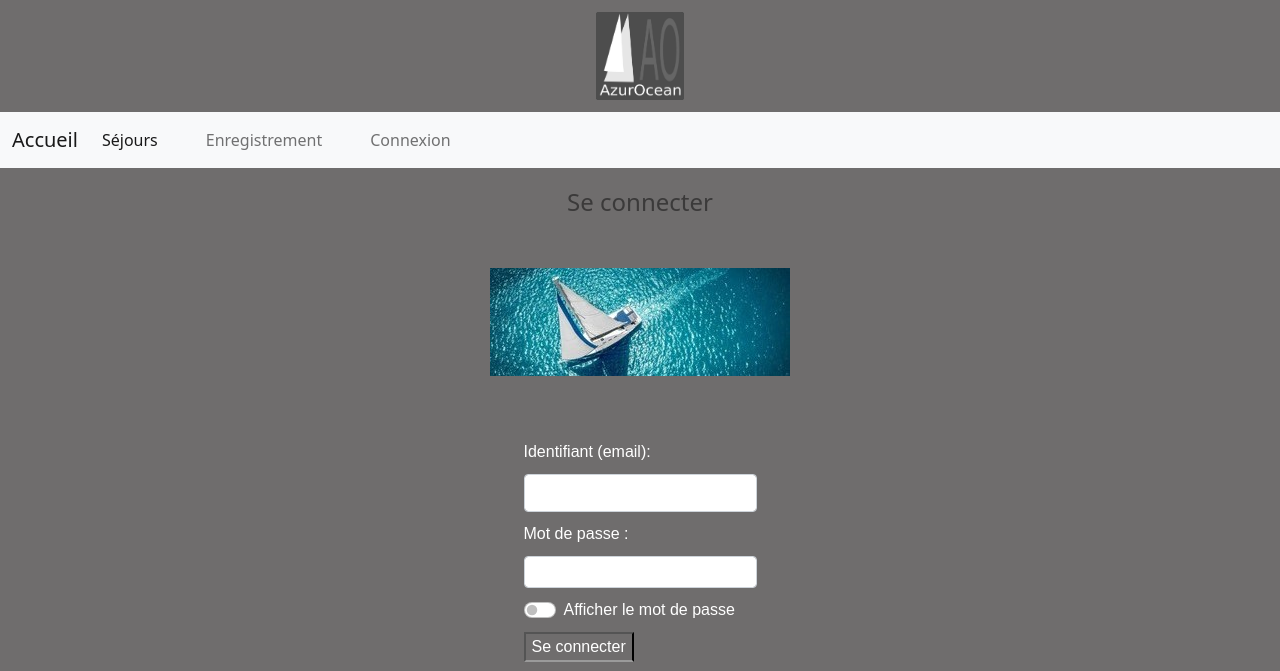
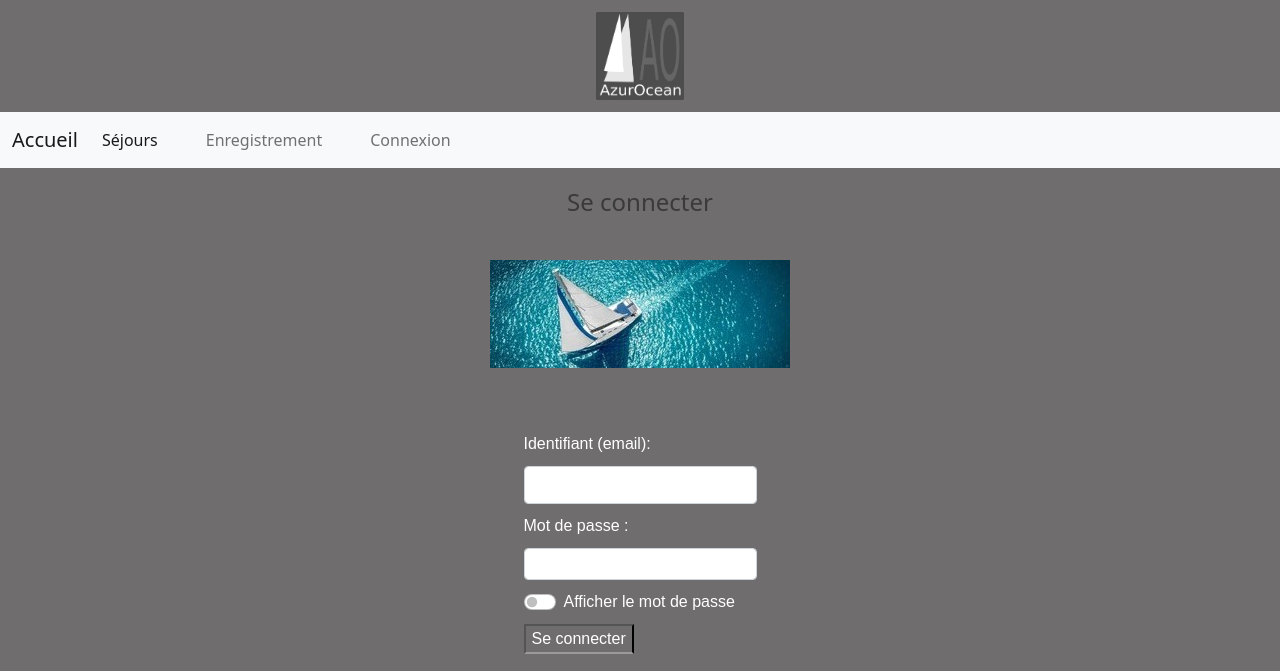
Before and after one commit to Erysam/siteAzurOceanRe, a PHP site: page /siteAzurOceanRe/connexion.php in a window 1280 px wide. Shown: the top 671 px of the page. Run offline with PHP 8.4, Linux system fonts and the light colour scheme.

Commit message:
modif margin de imgEntete

```diff
--- a/azurOceanCss.css
+++ b/azurOceanCss.css
@@ -64,16 +64,17 @@ p {
 
 }
 
-/*div autour photo enTete de siteNautique.php */
+/*div autour photo enTete de siteNautique.php, tous les profils et tous les form */
 .imgEnTete {
-    padding-top: 2%;
-    padding-bottom: 2%;
+    padding-top: 1%;
+    padding-bottom: 1%;
+    margin: 1%;
 
 }
 
 /*liseré sur photo enTete de siteNautique.php*/
 .imgBord {
-    border: 1px solid rgb(250, 245, 245);
+    border: 9px solid rgba(252, 249, 249, 0.37);
 }
 
 .imgSejResa {
```
